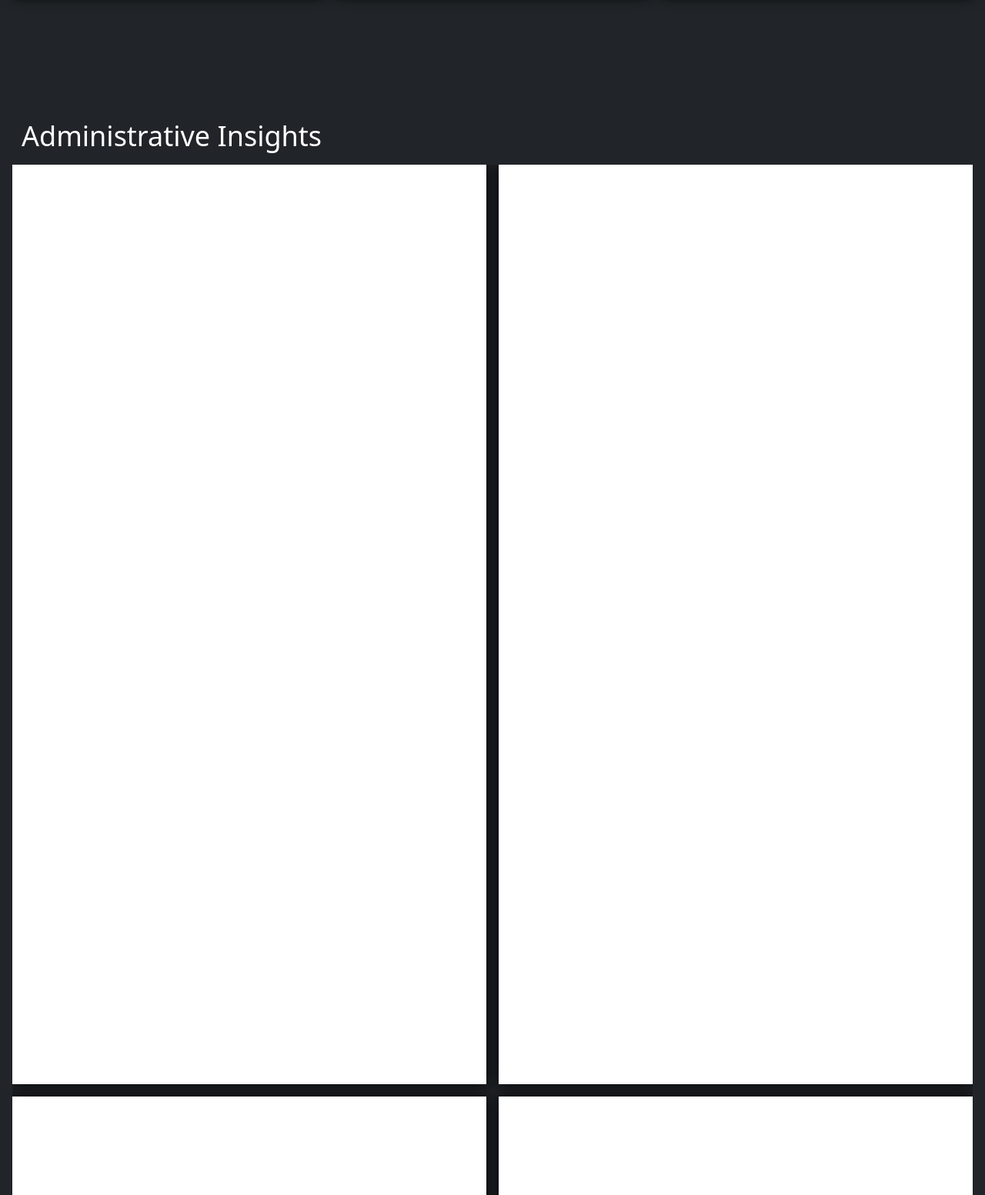
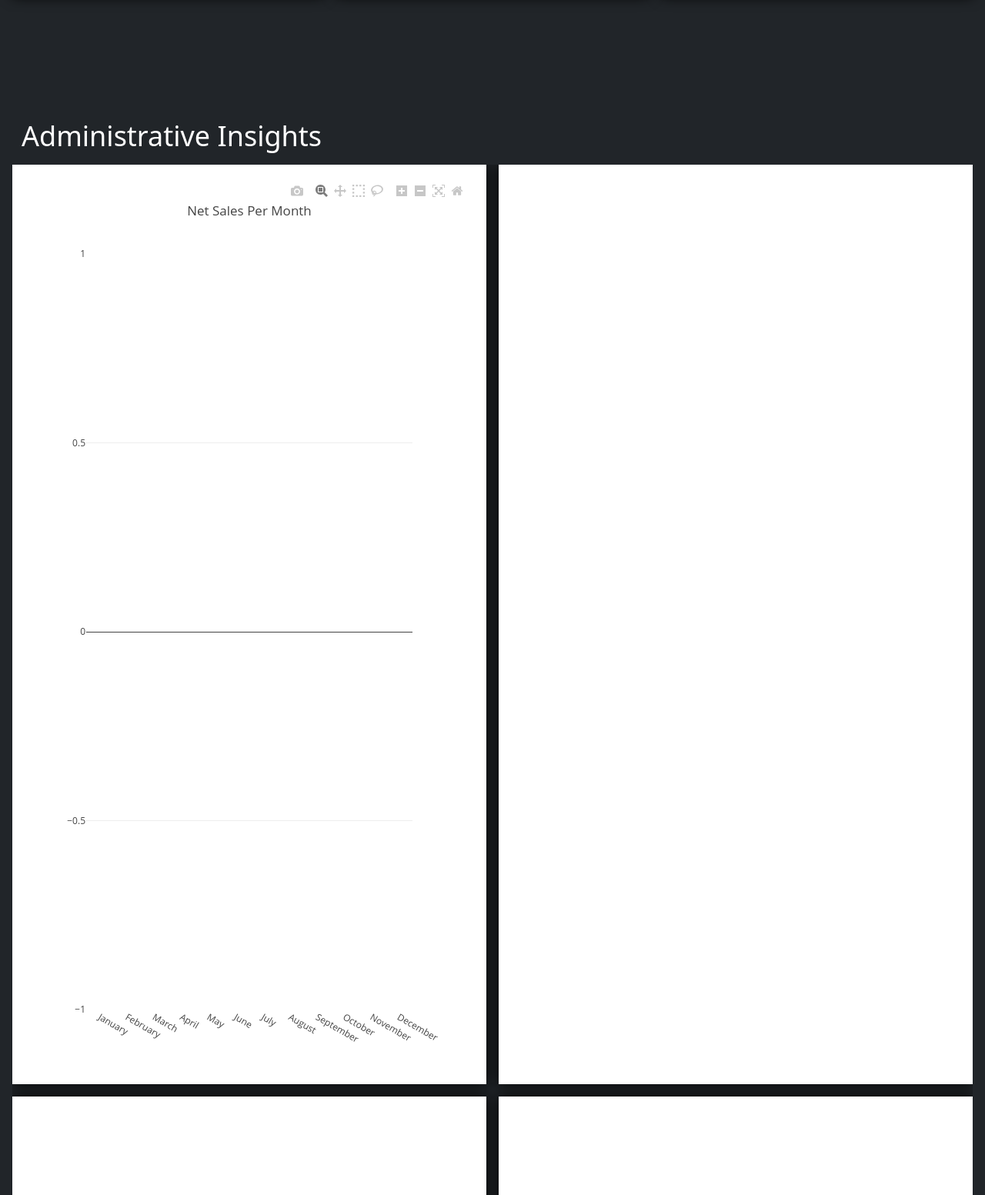
Before and after one commit to xLightless/uni-web-development, a Flask app: page /auth/account/admin/ in a window 1280 px wide. Shown: the part 605-2158 px from the top of the page at 77% size. Run offline with Flask 2, Linux system fonts and the light colour scheme; data comes from the database, SQL or seed files in the repository; some libraries are stand-ins or nearby versions.

Commit message:
added sales data charts to admin portal

```diff
--- a/website/auth.py
+++ b/website/auth.py
@@ -394,61 +394,57 @@
         payment_collection['payment_date'] = payment_date
         # payment_collection['price'] = price
 
-        print(preprocessor.get_dict())
+        # print(preprocessor.get_dict())
         payment_data = Booking(preprocessor.get_dict())
 
         # Obtain the journey key from database table
-        journey_table = database.get_table_records_of_value('journey', 'departure', loc_from)
-        journey_id:int = None
-
+        journey_table = database.get_table_records_of_value('journey', 'departure_location', loc_from)
+        # journey_id:int = None
         for row in range(len(journey_table)):
             jloc1 = journey_table[row][1]
             jloc2 = journey_table[row][3]
 
+            print(jloc1, loc_from, jloc2, loc_to)
             if (jloc1 == loc_from) and (jloc2 == loc_to):
-                journey_id_int = int(journey_table[row][0]) # Convert to INT since the Foreign key is integer
-                break
+                journey_id = int(journey_table[row][0]) # Convert to INT since the Foreign key is integer
+                try:
+                    database.insert_table_null_record(
+                        'booking_payment',
+                        payment_id,
+                        values=(
+                            str(account_id), # account_id
+                            str(price), # price
+                            str(discount), # discount_percentage
+                            'PayPal', # Payment Type
+                            str(payment_date), # The purchase date of the ticket but not the date the purchase is finalised due to cancellation
+                            'Approved', # Purchase Status
+                            str(journey_id)
+                        ),
+                        null_column = 8 # (NULL) No cancellation date created yet so the value has to be null
+                    )
 
-        journey_id = journey_id_int
+                    booking_record = database.get_table_value_record('booking_payment', 'payment_id', str(payment_id))
+                    booking_id = payment_id + 34817 # (12392, 25000, Decimal('600.00'), '0', 'PayPal', datetime.date(2023, 4, 6), 'Approved')
 
-        try:
-            database.insert_table_null_record(
-                'booking_payment',
-                payment_id,
-                values=(
-                    str(account_id), # account_id
-                    str(price), # price
-                    str(discount), # discount_percentage
-                    'PayPal', # Payment Type
-                    str(payment_date), # The purchase date of the ticket but not the date the purchase is finalised due to cancellation
-                    'Approved', # Purchase Status
-                    str(journey_id)
-                ),
-                null_column = 8 # (NULL) No cancellation date created yet so the value has to be null
-            )
+                    database.set_table_record(
+                        'booking',
+                        booking_id,
+                        values=(
+                            str(payment_id),
+                            str(booking_data.get('seat_class_type')), # Business/Eco
+                            str(booking_data.get('passengers_amount')), # No. People
+                            str(booking_data.get('date_from')), # Leaving Time
+                            str(booking_data.get('date_to')), # Returning if one
+                            str(booking_data.get('trip_type')) # Commute type e.g. Return or Oneway
+                        )
+                    )
 
-            booking_record = database.get_table_value_record('booking_payment', 'payment_id', str(payment_id))
-            booking_id = payment_id + 34817 # (12392, 25000, Decimal('600.00'), '0', 'PayPal', datetime.date(2023, 4, 6), 'Approved')
+                    # session['payment_success'] = True
+                    # user_auth.set_key('payment_successful', True)
 
-            database.set_table_record(
-                'booking',
-                booking_id,
-                values=(
-                    str(payment_id),
-                    str(booking_data.get('seat_class_type')), # Business/Eco
-                    str(booking_data.get('passengers_amount')), # No. People
-                    str(booking_data.get('date_from')), # Leaving Time
-                    str(booking_data.get('date_to')), # Returning if one
-                    str(booking_data.get('trip_type')) # Commute type e.g. Return or Oneway
-                )
-            )
-
-            # session['payment_success'] = True
-            # user_auth.set_key('payment_successful', True)
-
-        except mysql.connector.errors.DatabaseError as e:
-            print(e)
-            return redirect(url_for('auth.account'))
+                except mysql.connector.errors.DatabaseError as e:
+                    print(e)
+                    return redirect(url_for('auth.account'))
 
     return render_template('payment_wall.html', payment_id = payment_collection['payment_id'], payment_date = payment_collection['payment_date'], price = preprocessor.get_one('total_cost'))
 
@@ -546,8 +542,53 @@
             'return_time'       : jdata[row][4]
         }
 
+    ### Add data to graphs
 
-    return render_template('admin_portal.html', total_sales = total_sales, created_bookings = created_bookings, total_refunded = total_refunded, journey_data = journey_data)
+    # Get only data that is not cancelled to display true Net value
+    data = database.get_table_records_of_value('booking_payment', 'purchase_status', 'Approved')
+
+    months_of_year = ["January", "February", "March", "April", "May", "June", "July", "August", "September", "October", "November", "December"]
+    total_price = 0
+    month = ''
+    monthly_sales = {}
+
+    for row in range(len(data)):
+        # print(months_of_year[row])
+        col_date = str(data[row][5]) # Use payment date as the month date. Change to booking-date for testing purposes.
+        col_price = data[row][2] # Row Price data
+
+        strtime = datetime.strptime(col_date, "%Y-%m-%d")
+        numerical_month = strtime.month
+
+        # print(col_date, col_price)
+
+        # # if month[int] in months
+        # for _ in range(len(data)):
+        #     if months_of_year[numerical_month] in months_of_year:
+        #         total_price = total_price + col_price
+        #         month = months_of_year[numerical_month]
+
+        #         # Add total_price to monthly sales
+        #         monthly_sales[month] = total_price
+
+
+        for month in months_of_year:
+            if month == months_of_year[numerical_month]:
+                total_price = total_price + col_price
+                month = months_of_year[numerical_month]
+
+                # # Add total_price to monthly sales
+                monthly_sales[month] = total_price
+
+
+    return render_template(
+        'admin_portal.html',
+        total_sales = total_sales,
+        created_bookings = created_bookings,
+        total_refunded = total_refunded,
+        journey_data = journey_data,
+        monthly_sales = monthly_sales
+    )
 
 @auth.route('/account/admin/edit-journeys/', methods=['POST', 'GET'])
 def admin_portal_journeys():
--- a/website/booking_logic.py
+++ b/website/booking_logic.py
@@ -200,7 +200,7 @@
         todays_date_datetime = datetime.strptime(cancel_date, "%Y/%m/%d")
         booking_date_datetime = datetime.strptime(booking_date.replace('-', '/'), "%Y/%m/%d")
         self.timedelta = booking_date_datetime - todays_date_datetime
-        print(self.timedelta.days, "days")
+        # print(self.timedelta.days, "days")
 
     def get_price(self):
         """ Return the price of the object """
--- a/website/static/css/admin_portal.css
+++ b/website/static/css/admin_portal.css
@@ -138,11 +138,17 @@
     min-height: 437.5px;
 }
 
+/* .admin-portal-insight-stats > div,
+.admin-portal-insight-stats > div > div {
+    border-radius: 30%;
+} */
+
 .admin-insights {
     width: 100%;
     height: 100%;
     background-color: white;
     cursor: pointer;
+    padding: 16px;
 }
 
 .admin-insights:hover {
@@ -231,6 +237,19 @@
 }
 
 
+/* Charts */
+.monthly-sales-canvas {
+    width: 100%;
+    height: 100%;
+    /* overflow: auto; */
+}
+
+.modebar-btn--logo {
+    display: none!important;
+}
+
+/* #modebar-1a27d9 > div:nth-child(1) >  */
+
 @media only screen and (max-width: 768px) {
     .admin-portal-stats {
         display: grid;
@@ -291,6 +310,9 @@
         width: 200px!important;
     }
 
+    .monthly-sales-canvas {
+    }
+
       /* .admin-portal-stats > div > div:hover {
         border-top-right-radius: 16px;
       } */
--- a/website/templates/account.html
+++ b/website/templates/account.html
@@ -253,9 +253,9 @@
                   <th scope="col">Payment ID</th>
                   <th scope="col">Purchase Status</th>
                   <th scope="col">Booking Date</th>
+                  <th scope="col">Cancellation Date</th>
                   <th scope="col">Price</th>
                   <th scope="col">Cancellation Fee</th>
-                  <th scope="col">Cancellation Date</th>
                 </tr>
               </thead>
               <tbody>
--- a/website/templates/admin_portal.html
+++ b/website/templates/admin_portal.html
@@ -2,7 +2,7 @@
 {% block head %}
     <link href="{{url_for('static',filename='css/account.css')}}" rel="stylesheet">
     <link href="{{url_for('static',filename='css/admin_portal.css')}}" rel="stylesheet">
-
+    <script src='https://cdn.plot.ly/plotly-2.20.0.min.js'></script>
     <title>Admin Portal</title>
 {% endblock %}
 
@@ -73,7 +73,63 @@
 
             <div class="admin-portal-insight-stats">
                 <div class="monthly-sales">
-                    <div class="admin-insights">
+                    <div class="admin-insights d-flex justify-content-center align-items-center">
+                        <div class="monthly-sales-canvas" id="monthlySalesChart"></div>
+
+                        <script>
+                            var xMonthsOfYear = ["January", "February", "March", "April", "May", "June", "July", "August", "September", "October", "November", "December"];
+
+                            let salesData = '{{ monthly_sales | tojson }}';
+                            salesData = JSON.parse(salesData); // Parse string to dict object
+
+                            salesMonths = Object.keys(salesData);
+                            console.log(salesData);
+                            // console.log(salesMonths);
+
+                            let monthlySalesData = []
+                            for (let month in xMonthsOfYear) {
+                                calenderMonth = xMonthsOfYear[month];
+
+                                // Set the month and total sales to the object
+                                monthlySalesData[calenderMonth] = 0;
+
+                                for (let [key, _] in salesMonths) {
+                                    salesMonth = salesMonths[key];
+                                    if (calenderMonth == salesMonth) {
+
+                                        // Update the object if sales have been made
+                                        monthlySalesData[calenderMonth] = salesData[calenderMonth];
+                                    }
+                                }
+
+                            }
+
+
+                            //for (let month in xMonthsOfYear) {
+                            //    console.log(monthlySalesData);
+                            //}
+
+                            var yMonthlySalesData = []
+                            const monthlySales = Object.values(monthlySalesData).forEach(val => {
+                                //console.log(val);
+                                yMonthlySalesData.push(val);
+                            });
+
+
+
+                            //var yMonthlySalesData = [10, 20, 30, 55, 80, 11, 39, 99, 999, 1233, 30, 250];
+
+                            var data = [{
+                                x:xMonthsOfYear,
+                                y:yMonthlySalesData,
+                                type:"bar"
+                            }];
+
+                            var layout = {title:"Net Sales Per Month"};
+                            var config = {responsive: true}
+
+                            Plotly.newPlot("monthlySalesChart", data, layout, config);
+                        </script>
                     </div>
                 </div>
                 <div class="sales-of-journey">
@@ -176,6 +232,5 @@
 
 
     </section>
-
     <script src="{{url_for('static',filename='js/admin_portal.js')}}"></script>
 {% endblock%}
```
Also changed, not shown: website/static/js/admin_portal.js (+14 -0 lines), website/views.py (+15 -5 lines).
